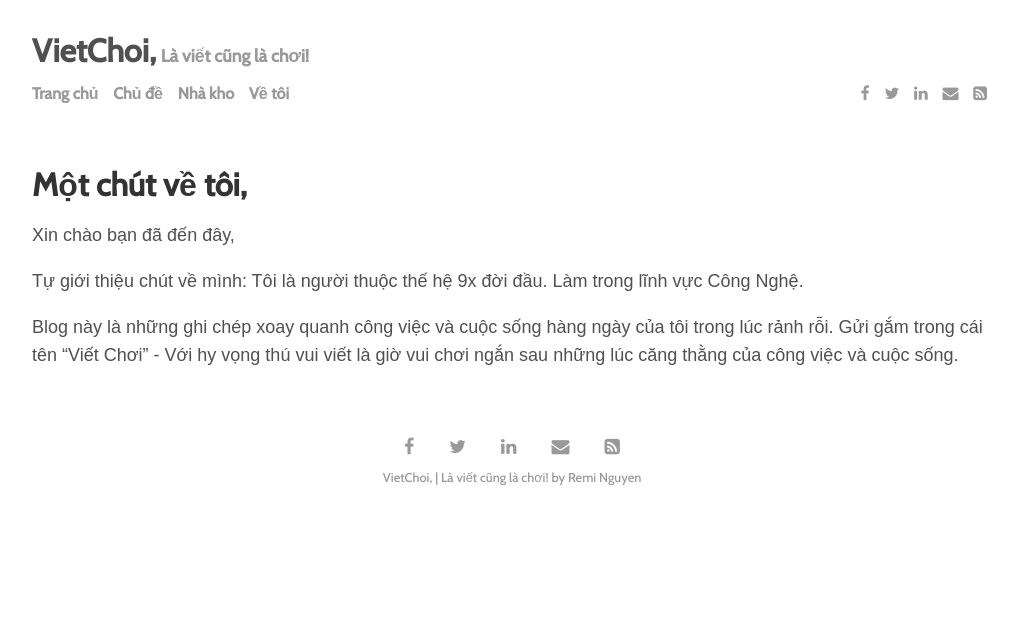
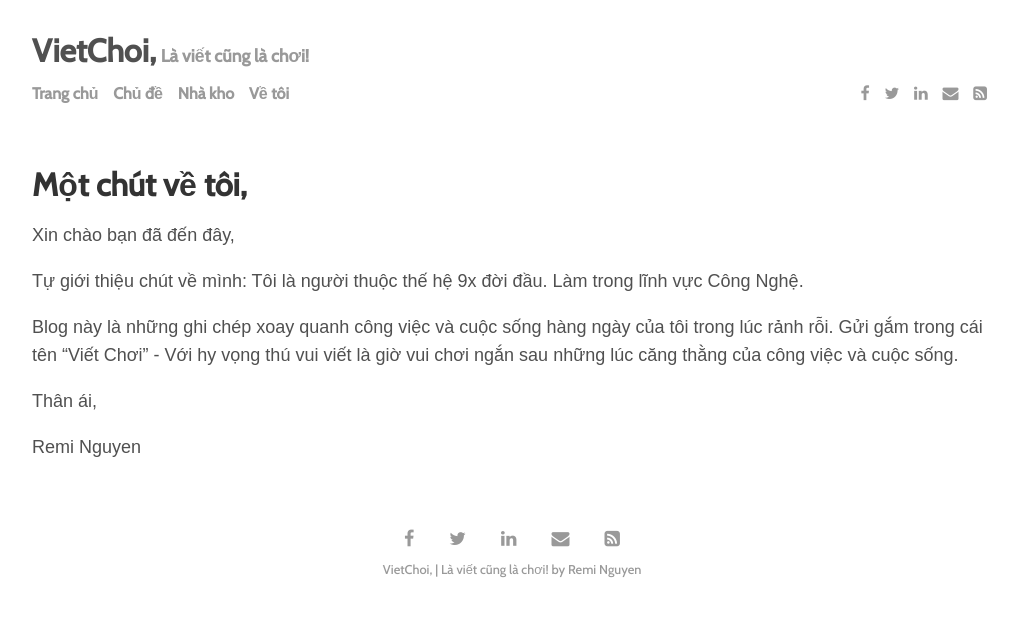
Before and after one commit to vietcf/vietchoi, a Jekyll site: the page built from menu/about.md, in a window 1280 px wide. Shown: the top 617 px of the page, without its empty margins (128-1146 px from the left). Built offline with Jekyll 4.4.1, drawn with Linux system fonts in a browser that asks for light colours; some web fonts are replaced.

Commit message:
update intro

```diff
--- a/menu/about.md
+++ b/menu/about.md
@@ -9,3 +9,7 @@ Xin chào bạn đã đến đây,
 Tự giới thiệu chút về mình: Tôi là người thuộc thế hệ 9x đời đầu. Làm trong lĩnh vực Công Nghệ.
 
 Blog này là những ghi chép xoay quanh công việc và cuộc sống hàng ngày của tôi trong lúc rảnh rỗi. Gửi gắm trong cái tên "Viết Chơi" - Với hy vọng thú vui viết là giờ vui chơi ngắn sau những lúc căng thằng của công việc và cuộc sống.
+
+Thân ái,
+
+Remi Nguyen
```
